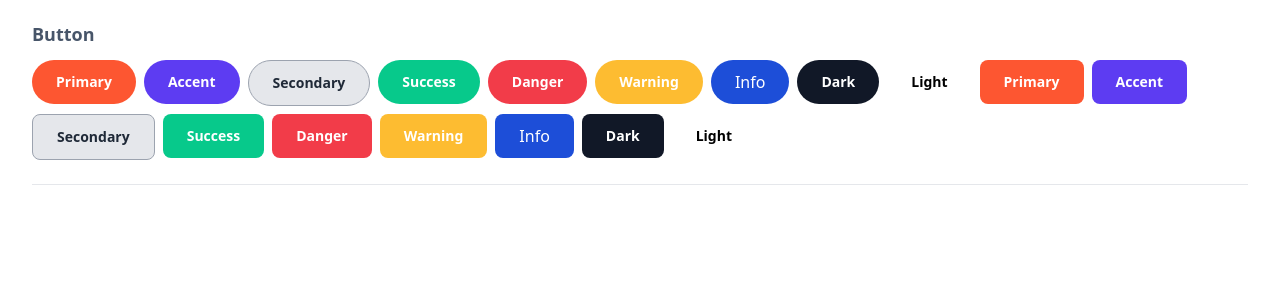
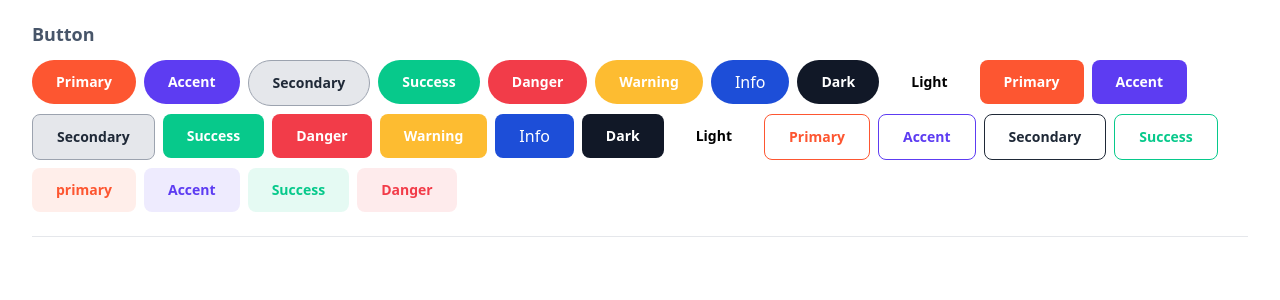
Before and after one commit to ShuvoMallick01/Vuejs-Dynamic-Components, a Vue app: page / in a window 1280 px wide. Shown: the top 300 px of the page. Built offline with nearby package versions, Linux system fonts and the light colour scheme.

Commit message:
Finder Button Components

```diff
--- a/src/App.vue
+++ b/src/App.vue
@@ -28,6 +28,23 @@
       <Button title="Info" type="info" size="default" shape="sm" />
       <Button title="Dark" type="dark" size="default" shape="sm" />
       <Button title="Light" type="light" size="default" shape="sm" />
+
+      <!-- Outline Variation -->
+      <Button title="Primary" type="out-primary" size="default" shape="sm" />
+      <Button title="Accent" type="out-accent" size="default" shape="sm" />
+      <Button
+        title="Secondary"
+        type="out-secondary"
+        size="default"
+        shape="sm"
+      />
+      <Button title="Success" type="out-success" size="default" shape="sm" />
+
+      <!-- Translucent Variation -->
+      <Button title="primary" type="trans-primary" size="default" shape="sm" />
+      <Button title="Accent" type="trans-accent" size="default" shape="sm" />
+      <Button title="Success" type="trans-success" size="default" shape="sm" />
+      <Button title="Danger" type="trans-danger" size="default" shape="sm" />
 
       <!-- <Button title="Button" variant="btn-outline-default" size="btn-md" />
       <Button title="Button" variant="btn-outline-dark" size="btn-md" />
--- a/src/assets/css/main.css
+++ b/src/assets/css/main.css
@@ -8,6 +8,10 @@
 
 /* ==== UTILITIES ==== */
 @layer utilities {
+  .transition {
+    @apply transition-all duration-300;
+  }
+  /* ----------------------------- */
   /* Button-Colors */
   .btn-default {
     @apply text-white bg-blue-700 hover:bg-blue-800 focus:ring-4 focus:ring-blue-300 dark:bg-blue-600 dark:hover:bg-blue-700 focus:outline-none dark:focus:ring-blue-800;
--- a/src/components/buttons/Button.vue
+++ b/src/components/buttons/Button.vue
@@ -40,6 +40,7 @@
       'shape-default': shape === 'default',
       'shape-sm': shape === 'sm',
       'shape-none': shape === 'none',
+      transition,
     }"
   >
     <i v-if="prefix" :class="prefix" class="pe-1"></i>
@@ -57,9 +58,10 @@ defineProps({
   prefix: String,
   suffix: String,
   title: { type: String, required: true },
-  type: { type: String, default: "btn-default" },
-  size: { type: String, default: "btn-md" },
-  shape: { type: String, default: "btn-shape-default" },
+  type: { type: String, default: "primary" },
+  size: { type: String, default: "default" },
+  shape: { type: String, default: "default" },
+  transition: { type: Boolean, default: true },
 });
 </script>
 
@@ -74,11 +76,9 @@ defineProps({
   .btn-accent {
     @apply text-white text-sm font-bold leading-6 text-center bg-accent hover:bg-violet-700 ring-0 dark:bg-accent dark:hover:bg-violet-700 focus:outline-none;
   }
-
   .btn-secondary {
     @apply text-gray-800 text-sm font-bold leading-6 text-center bg-gray-200 hover:bg-gray-300 border border-gray-400 ring-0 dark:bg-gray-200 dark:hover:bg-gray-300 focus:outline-none;
   }
-
   .btn-success {
     @apply text-white text-sm font-bold leading-6 text-center bg-success hover:bg-green-600 ring-0 dark:bg-success dark:hover:bg-green-600 focus:outline-none;
   }
@@ -93,6 +93,36 @@ defineProps({
   }
   .btn-light {
     @apply text-black text-sm font-bold leading-6 text-center bg-white hover:bg-gray-100 ring-0 dark:bg-white dark:hover:bg-white focus:outline-none;
+  }
+
+  /* Outline */
+  .outline-primary {
+    @apply text-primary text-sm font-bold leading-6 text-center bg-white border hover:text-white border-primary hover:bg-primary ring-0 dark:bg-primary dark:hover:bg-primaryHover focus:outline-none;
+  }
+
+  .outline-accent {
+    @apply text-accent text-sm font-bold leading-6 text-center bg-white border hover:text-white border-accent hover:bg-accent ring-0 dark:bg-accent dark:hover:bg-accent focus:outline-none;
+  }
+
+  .outline-secondary {
+    @apply text-gray-800 text-sm font-bold leading-6 text-center bg-white border hover:text-white border-gray-800 hover:bg-gray-800 ring-0 dark:bg-gray-800 dark:hover:bg-gray-800 focus:outline-none;
+  }
+
+  .outline-success {
+    @apply text-success text-sm font-bold leading-6 text-center bg-white border hover:text-white border-success hover:bg-success ring-0 dark:bg-success dark:hover:bg-success focus:outline-none;
+  }
+  /* Translucent */
+  .translucent-primary {
+    @apply text-primary text-sm font-bold leading-6 text-center bg-primary/10    hover:bg-primary/20 ring-0 dark:bg-primary/10 dark:hover:bg-primary/20 focus:outline-none;
+  }
+  .translucent-accent {
+    @apply text-accent text-sm font-bold leading-6 text-center bg-accent/10    hover:bg-accent/20 ring-0 dark:bg-accent/10 dark:hover:bg-accent/20 focus:outline-none;
+  }
+  .translucent-success {
+    @apply text-success text-sm font-bold leading-6 text-center bg-success/10    hover:bg-success/20 ring-0 dark:bg-success/10 dark:hover:bg-success/20 focus:outline-none;
+  }
+  .translucent-danger {
+    @apply text-danger text-sm font-bold leading-6 text-center bg-danger/10    hover:bg-danger/20 ring-0 dark:bg-danger/10 dark:hover:bg-danger/20 focus:outline-none;
   }
 
   /* Size */
```
